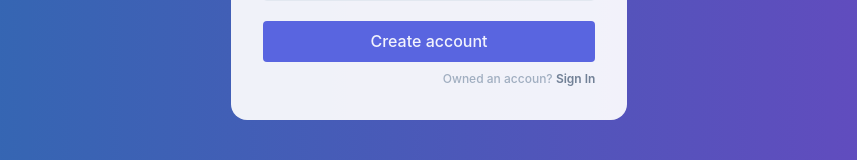
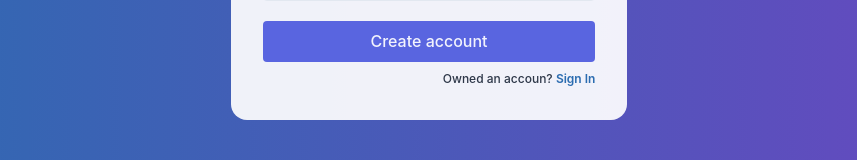
Before and after one commit to ore-craftman/devjobs, a Next.js app: page /auth/signup in a window 1280 px wide. Shown: the part 527-687 px from the top of the page, without its empty margins (211-1068 px from the left). Built offline with nearby package versions, Linux system fonts and the light colour scheme.

Commit message:
app += Auth screen

```diff
--- a/src/components/AuthWrapper.tsx
+++ b/src/components/AuthWrapper.tsx
@@ -49,7 +49,7 @@ export const AuthWrapper = ({
 
             <Text
               fontSize="xs"
-              color="gray.400"
+              color="gray.700"
               textAlign="end"
               mt="8px"
               fontWeight="medium"
@@ -57,7 +57,7 @@ export const AuthWrapper = ({
               {redirectText + " "}
               <Link href={redirectURL}>
                 <a>
-                  <Button size="xs" variant="link">
+                  <Button size="xs" variant="link" color="blue.600">
                     {redirectHolder}
                   </Button>
                 </a>
```
